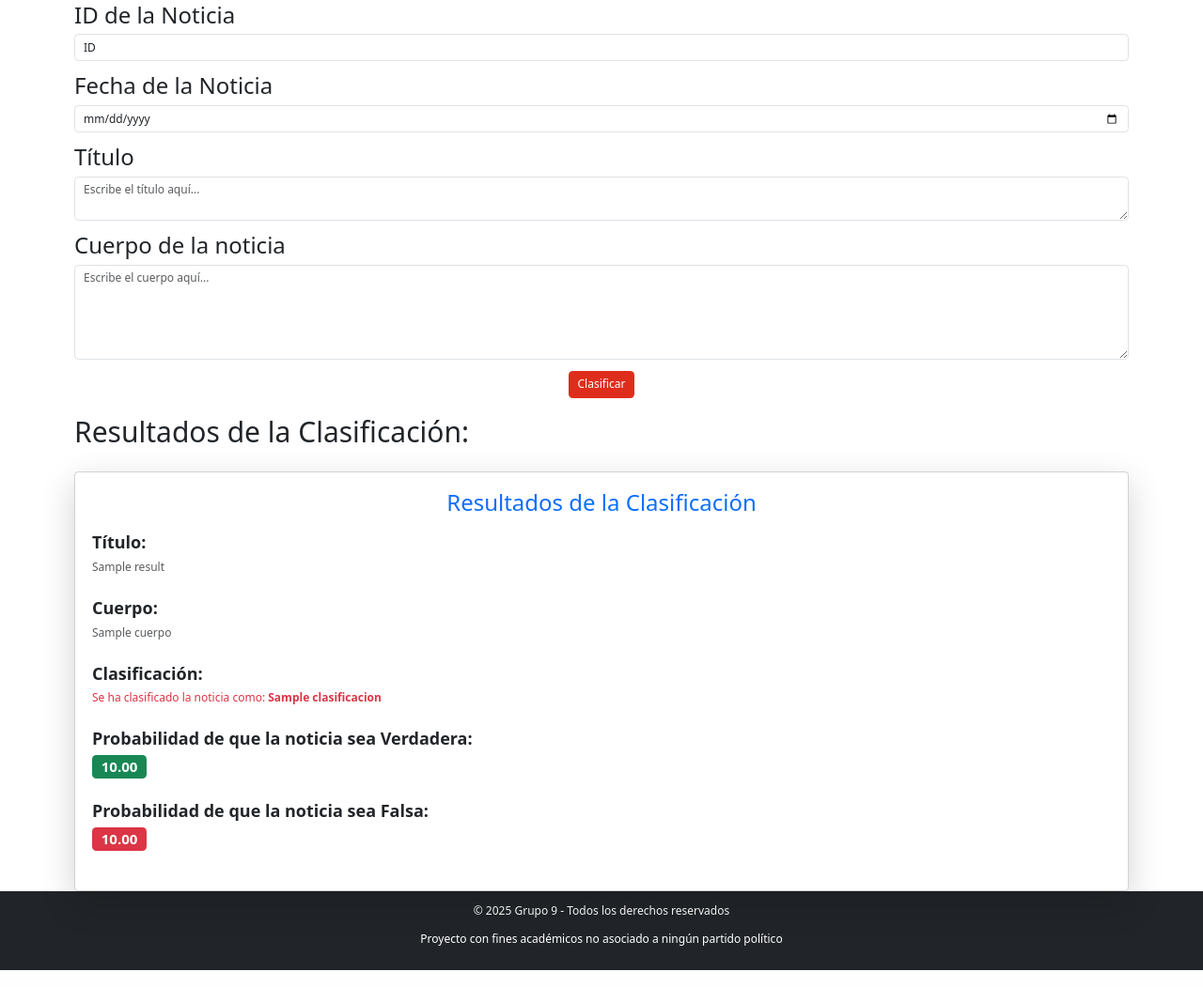
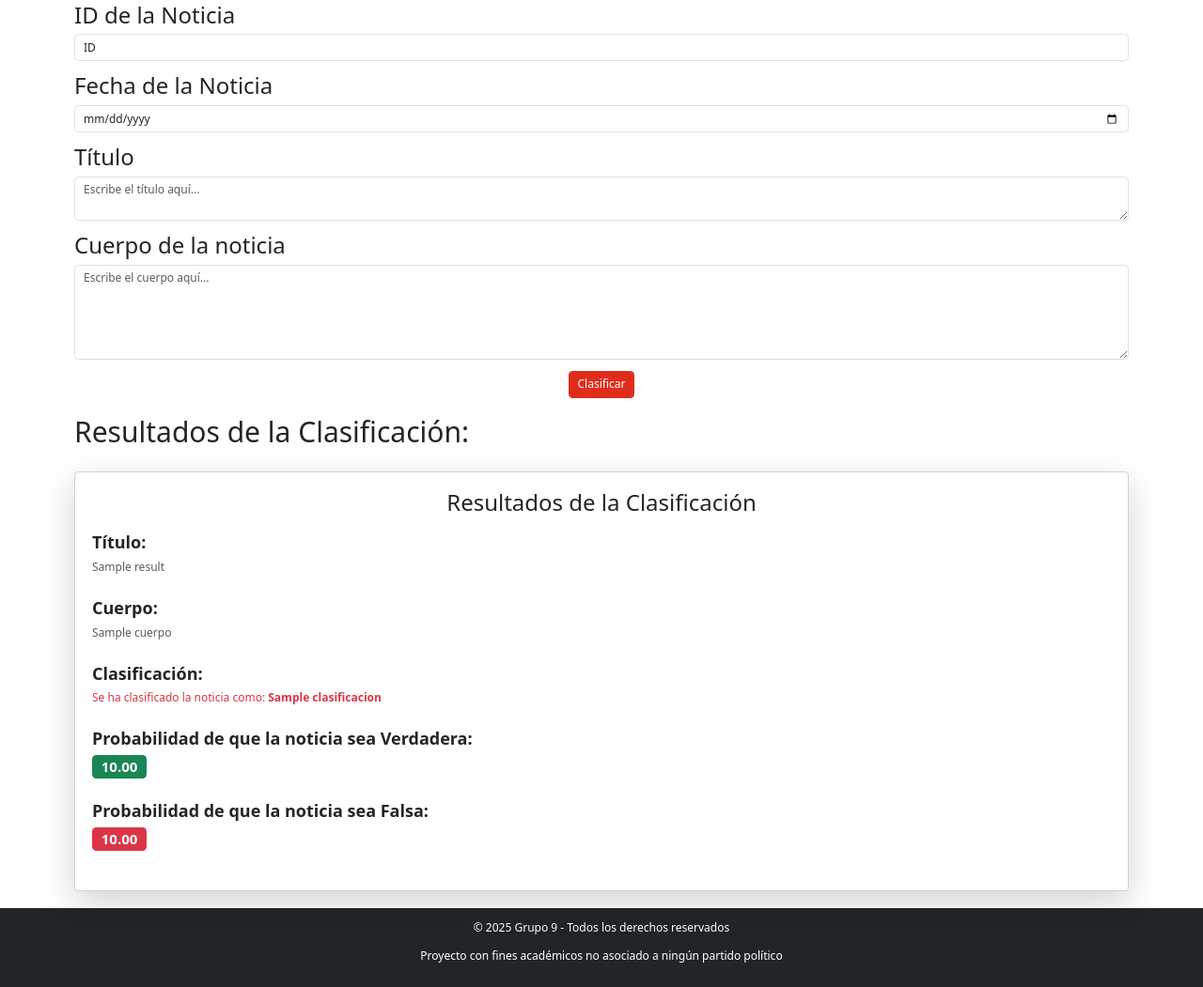
Before and after one commit to cflorido/Text-Analytics-Tool, a Flask app: template Fase 2/Front/templates/clasificar.html in a window 1280 px wide. Shown: the part 514-1565 px from the top of the page at 94% size. Run offline with Flask 3, Linux system fonts and the light colour scheme; the template is opened without the code that fills it: most values are stand-ins (such as "Sample title", 1, 10 or a date in 2020).

Commit message:
front arreglando algunas cosas

```diff
--- a/Fase 2/Front/templates/clasificar.html
+++ b/Fase 2/Front/templates/clasificar.html
@@ -91,7 +91,7 @@
             <h1>Resultados de la Clasificación:</h2>
                 <br>
                 <div class="card shadow-lg p-4">
-                    <h2 class="text-center text-primary mb-4">Resultados de la Clasificación</h2>
+                    <h2 class="text-center  mb-4">Resultados de la Clasificación</h2>
                     <div class="mb-3">
                         <h4 class="fw-bold text-dark">Título:</h4>
                         <p class="text-muted">{{ results.titulo }}</p>
@@ -102,7 +102,7 @@
                     </div>
                     <div class="mb-3">
                         <h4 class="fw-bold text-dark">Clasificación:</h4>
-                        <p class="{{ 'text-success' if results.clasificacion == 'Verdadera' else 'text-danger' }}">
+                        <p class="{{ 'text-success' if results.clasificacion == 'Verdadero' else 'text-danger' }}">
                             Se ha clasificado la noticia como: <strong>{{ results.clasificacion }}</strong>
                         </p>
                     </div>
@@ -116,7 +116,7 @@
                     </div>
 
                 </div>
-
+                <br>
 
         {% endif %}
     </div>
```
